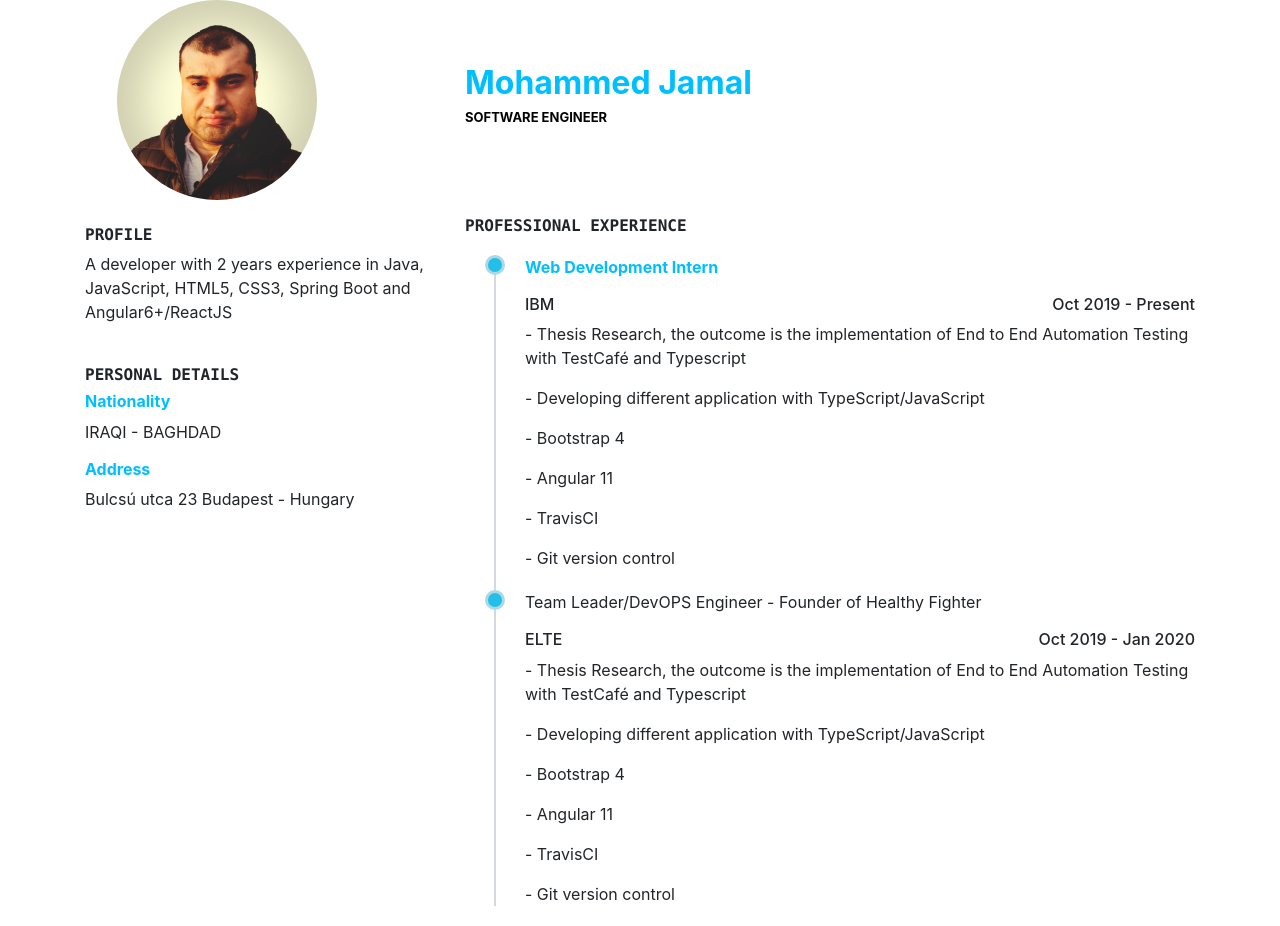
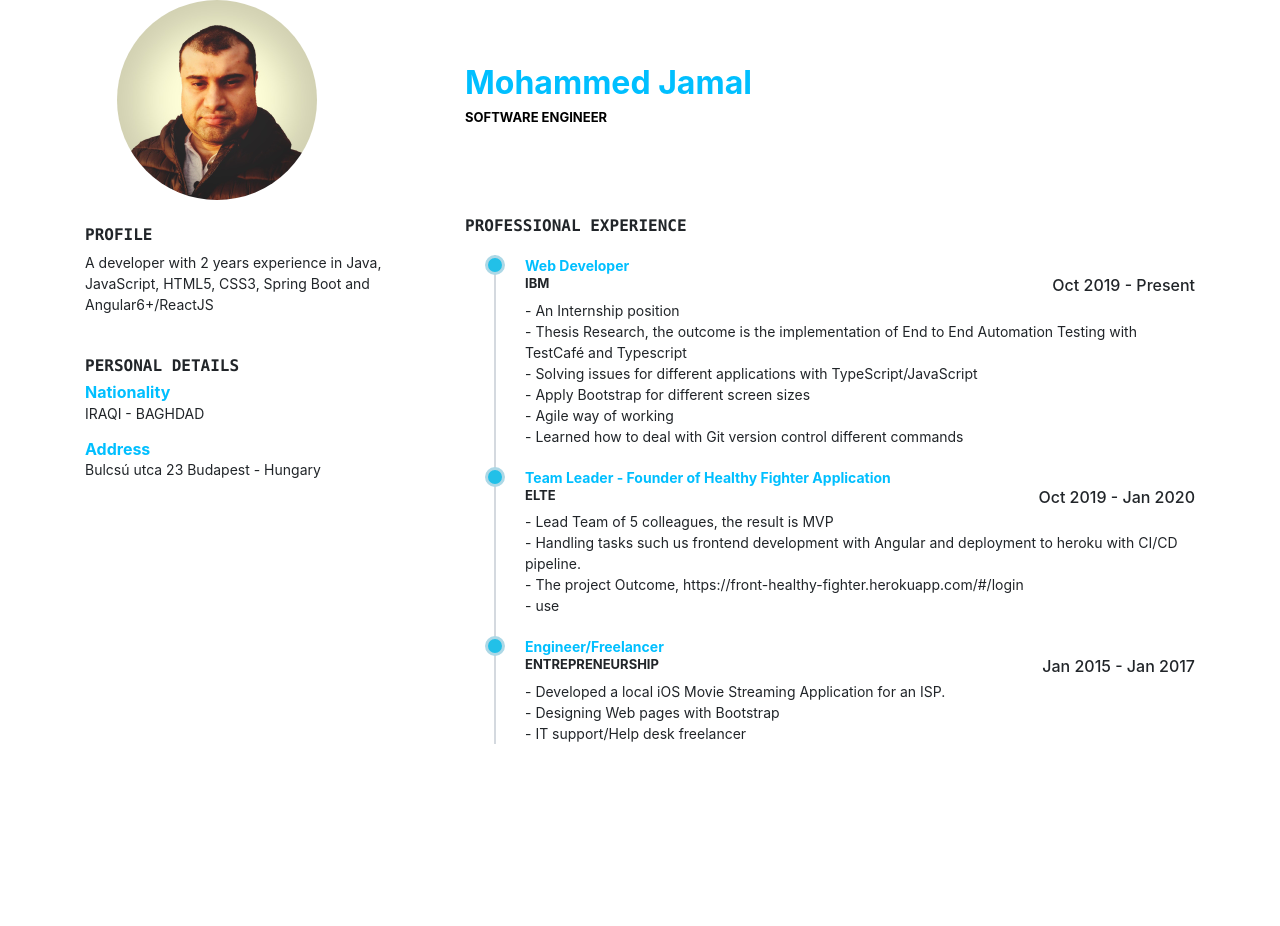
Before and after one commit to jamalmohamad/cv, an Angular app: page /modern-cv in a window 1280 px wide. After the commit the page ends 800 px from the top, so only its background shows below. Built offline with nearby package versions, Linux system fonts and the light colour scheme.

Commit message:
feat: customize experience

```diff
--- a/src/app/styles/shared.scss
+++ b/src/app/styles/shared.scss
@@ -54,4 +54,15 @@
 .cv-mod-pos-title {
   color: deepskyblue;
   font-weight: bold;
+  margin-bottom: 0;
 }
+
+.cv-mod-custom-p {
+  margin-top: 0;
+  margin-bottom: 0;
+}
+
+.cv-mod-custom-company-title {
+  font-weight: bold;
+  font-size: small;;
+}
--- a/src/app/templates/modern_cv/cv-sections/experience.component.ts
+++ b/src/app/templates/modern_cv/cv-sections/experience.component.ts
@@ -8,30 +8,34 @@ import { Component, OnInit } from '@angular/core';
                 <h4 class="cv-modern-heading">PROFESSIONAL EXPERIENCE</h4>
                 <ul class="timeline">
                     <li>
-                        <p class="cv-mod-pos-title">Web Development Intern</p>
+                        <p class="cv-mod-pos-title">Web Developer</p>
                         <h6 class="float-right" >Oct 2019 - Present</h6>
-                        <h6>IBM</h6>
-
-                            <p>- Thesis Research, the outcome is the implementation of End to End Automation Testing with TestCafé and Typescript</p>
-                            <p>- Developing different application with TypeScript/JavaScript</p>
-                            <p>- Bootstrap 4</p>
-                            <p>- Angular 11</p>
-                            <p>- TravisCI</p>
-                            <p>- Git version control</p>
+                        <h6 class="cv-mod-custom-company-title">IBM</h6>
+                            <p class="cv-mod-custom-p">- An Internship position</p>
+                            <p class="cv-mod-custom-p">- Thesis Research, the outcome is the implementation of End to End Automation Testing with TestCafé and Typescript</p>
+                            <p class="cv-mod-custom-p">- Solving issues for different applications with TypeScript/JavaScript</p>
+                            <p class="cv-mod-custom-p">- Apply Bootstrap for different screen sizes</p>
+                            <p class="cv-mod-custom-p">- Agile way of working</p>
+                            <p class="cv-mod-custom-p">- Learned how to deal with Git version control different commands</p>
 
                     </li>
                     <li>
-                        <p>Team Leader/DevOPS Engineer - Founder of Healthy Fighter</p>
+                        <p class="cv-mod-pos-title">Team Leader - Founder of Healthy Fighter Application</p>
                         <h6 class="float-right" >Oct 2019 - Jan 2020</h6>
-                        <h6>ELTE</h6>
+                        <h6 class="cv-mod-custom-company-title">ELTE</h6>
+                        <p class="cv-mod-custom-p">- Lead Team of 5 colleagues, the result is MVP</p>
+                        <p class="cv-mod-custom-p">- Handling tasks such us frontend development with Angular and deployment to heroku with CI/CD pipeline.</p>
+                        <p class="cv-mod-custom-p">- The project Outcome, https://front-healthy-fighter.herokuapp.com/#/login</p>
+                        <p class="cv-mod-custom-p">- use</p>
 
-                        <p>- Thesis Research, the outcome is the implementation of End to End Automation Testing with TestCafé and Typescript</p>
-                        <p>- Developing different application with TypeScript/JavaScript</p>
-                        <p>- Bootstrap 4</p>
-                        <p>- Angular 11</p>
-                        <p>- TravisCI</p>
-                        <p>- Git version control</p>
-
+                    </li>
+                    <li>
+                        <p class="cv-mod-pos-title">Engineer/Freelancer</p>
+                        <h6 class="float-right" >Jan 2015 - Jan 2017</h6>
+                        <h6 class="cv-mod-custom-company-title">ENTREPRENEURSHIP</h6>
+                        <p class="cv-mod-custom-p">- Developed a local iOS Movie Streaming Application for an ISP.</p>
+                        <p class="cv-mod-custom-p">- Designing Web pages with Bootstrap</p>
+                        <p class="cv-mod-custom-p">- IT support/Help desk freelancer</p>
                     </li>
                 </ul>
             </div>
--- a/src/styles.scss
+++ b/src/styles.scss
@@ -14,5 +14,5 @@
 
 
 p {
-  font-size: 16px;
+  font-size: 14px;
 }
```
